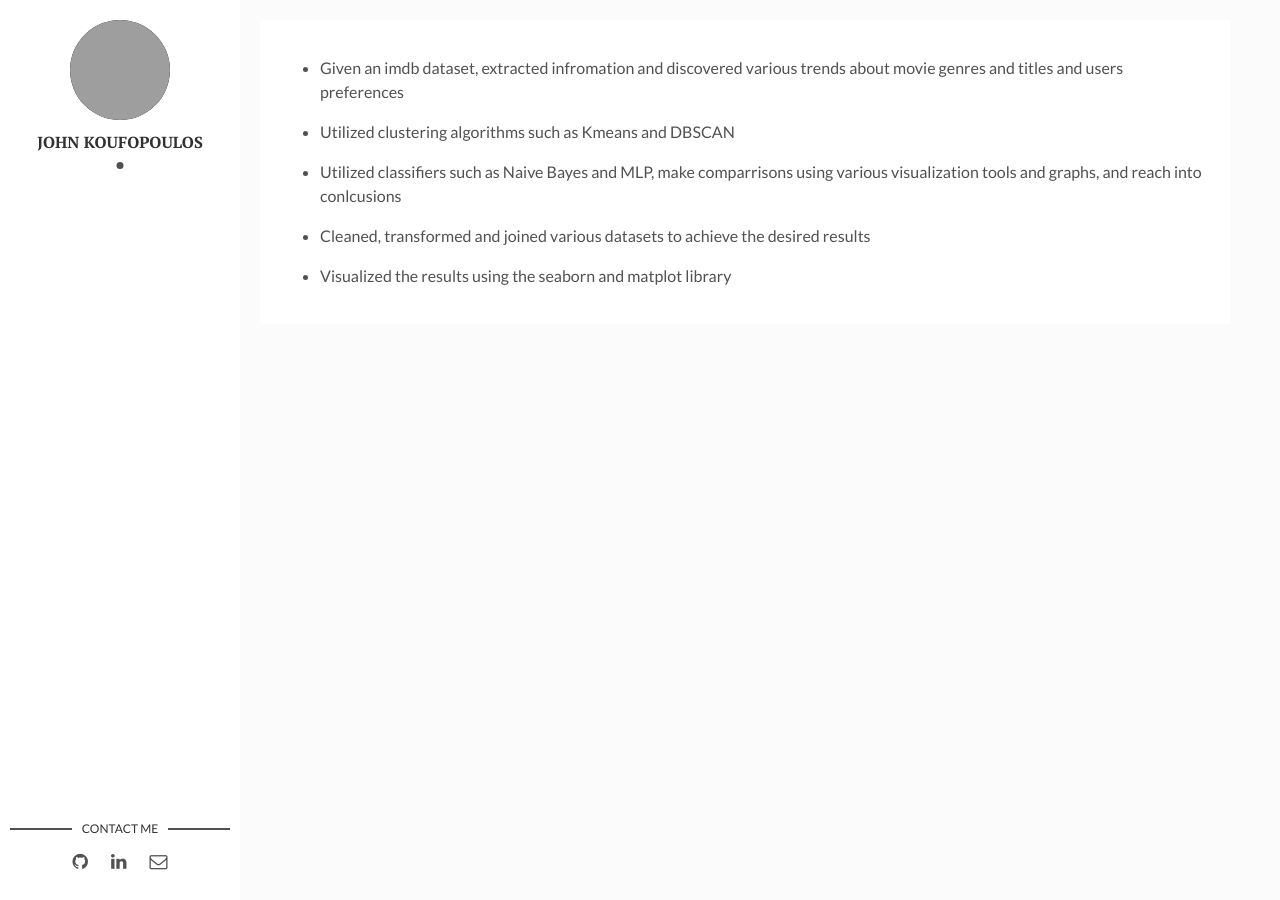
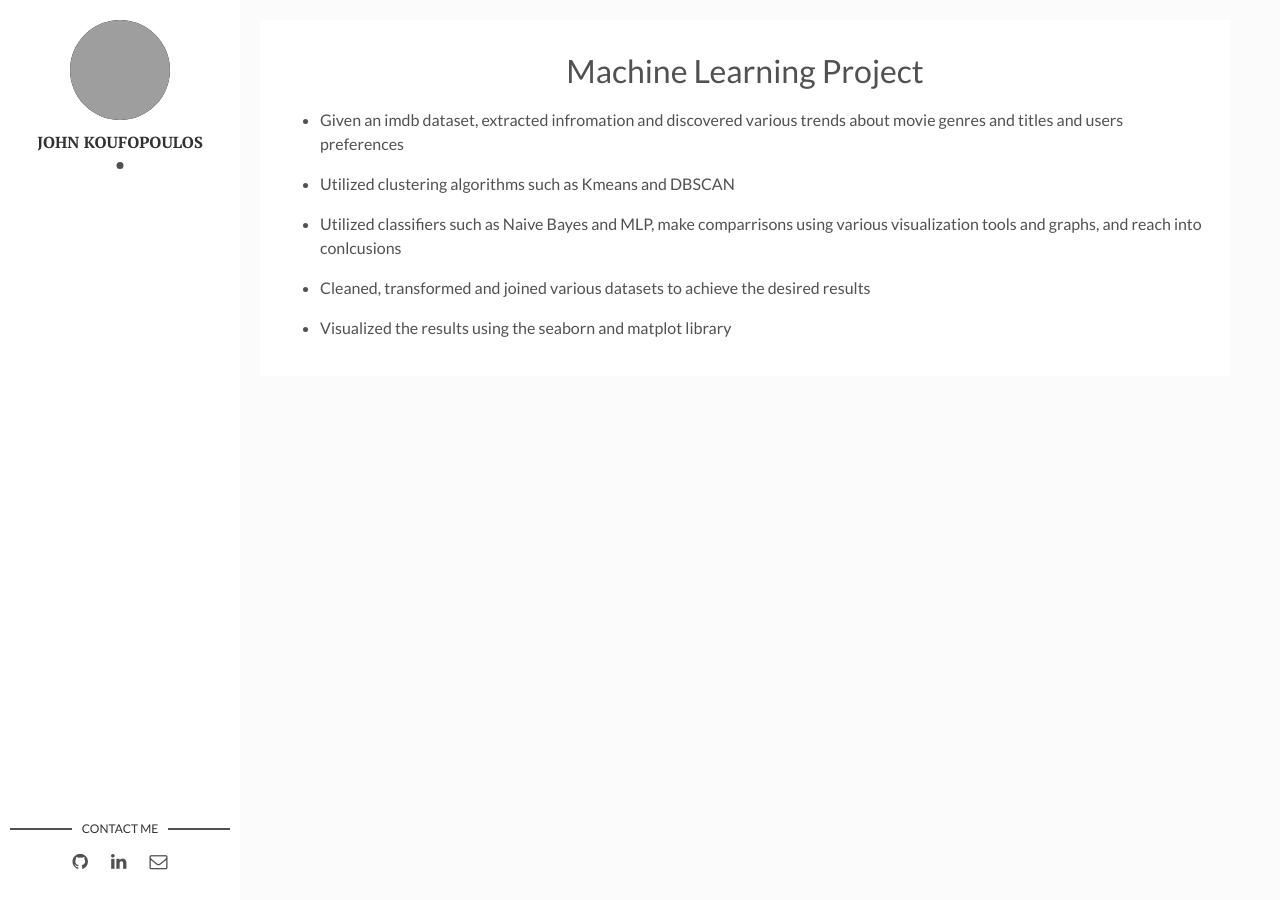
Before and after one commit to JohnKouf99/johnkouf99.github.io, a Jekyll site: the page built from _posts/2024-07-20-machine-learning-project.markdown, in a window 1280 px wide. Built offline with Jekyll 4.4.1, drawn with Linux system fonts in a browser that asks for light colours; our own code applies the rules of GitHub Pages for plain Markdown files; some of the changed lines change nothing that is shown; grey boxes are pictures that could not be loaded.

Commit message:
initial commit

```diff
--- a/_posts/2024-07-20-machine-learning-project.markdown
+++ b/_posts/2024-07-20-machine-learning-project.markdown
@@ -1,6 +1,6 @@
 ---
 layout: post
-title: [Machine Learning Project](https://www.google.com)
+title: Machine Learning Project
 date: 2024-07-20 00:00:00 +0300
 ---
 
```
Also changed, not shown: _layouts/post.html (line endings or trailing spaces).
